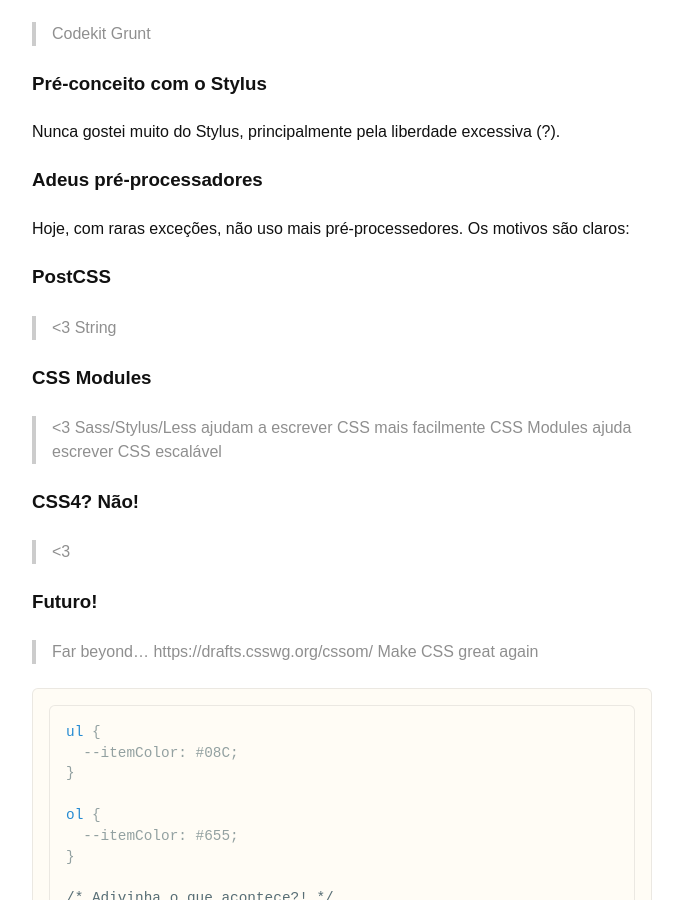
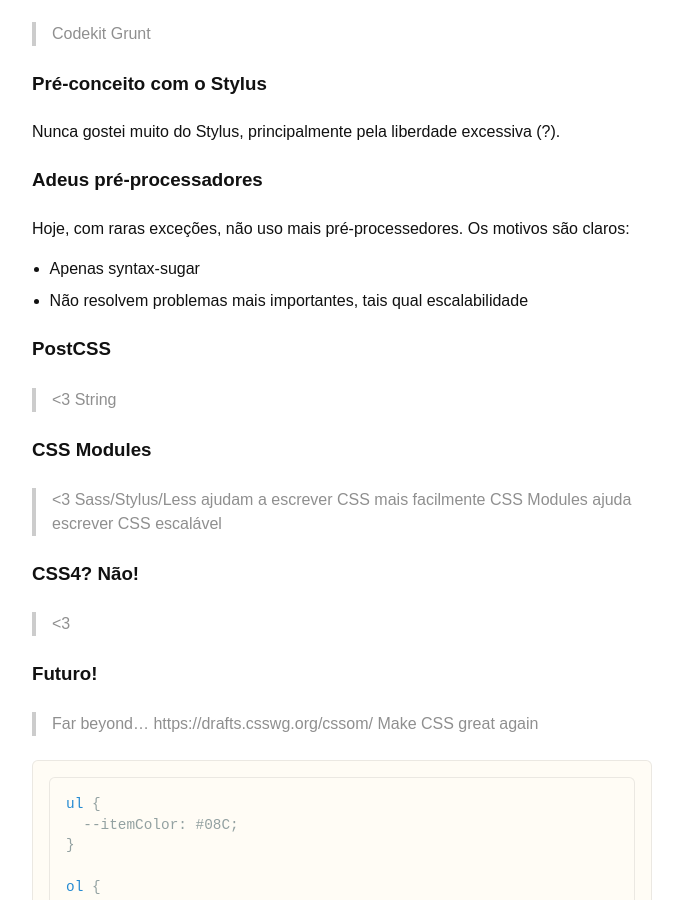
Before and after one commit to AgtLucas/_agtlucas.com, a Jekyll site: the page built from _posts/2016-06-20-css-is-dead-long-live-css.markdown, in a window 1280 px wide and 900 px high, scrolled down 962 px. Shown: the whole window, without its empty margins (298-981 px from the left). Built offline with Jekyll 4.4.1, drawn with Linux system fonts in a browser that asks for light colours; some web fonts are replaced; comment, search, counter and statistics services are not loaded.

Commit message:
Update 2016-06-20-css-is-dead-long-live-css.markdown

```diff
--- a/_posts/2016-06-20-css-is-dead-long-live-css.markdown
+++ b/_posts/2016-06-20-css-is-dead-long-live-css.markdown
@@ -36,6 +36,9 @@
 
 Hoje, com raras exceções, não uso mais pré-processedores. Os motivos são claros:
 
+* Apenas syntax-sugar
+* Não resolvem problemas mais importantes, tais qual escalabilidade
+
 ### PostCSS
 > <3
 > String
```
